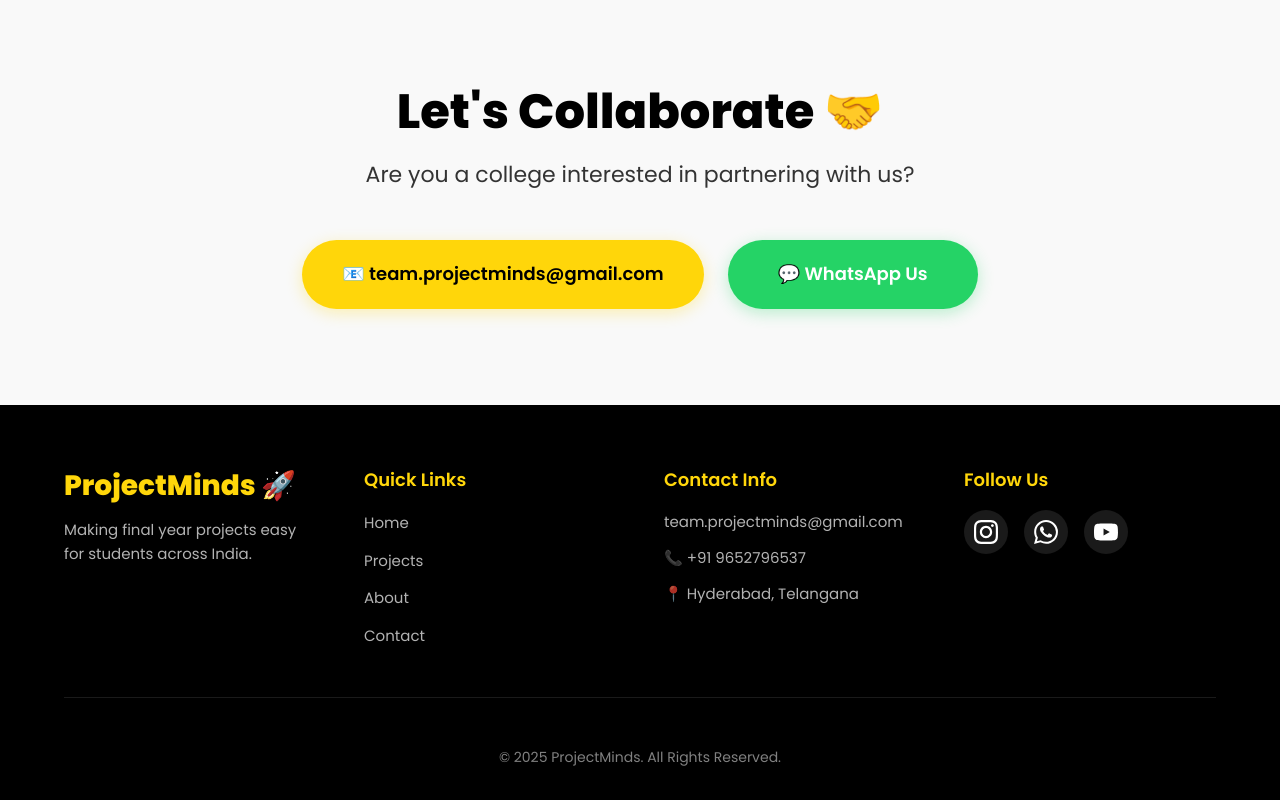
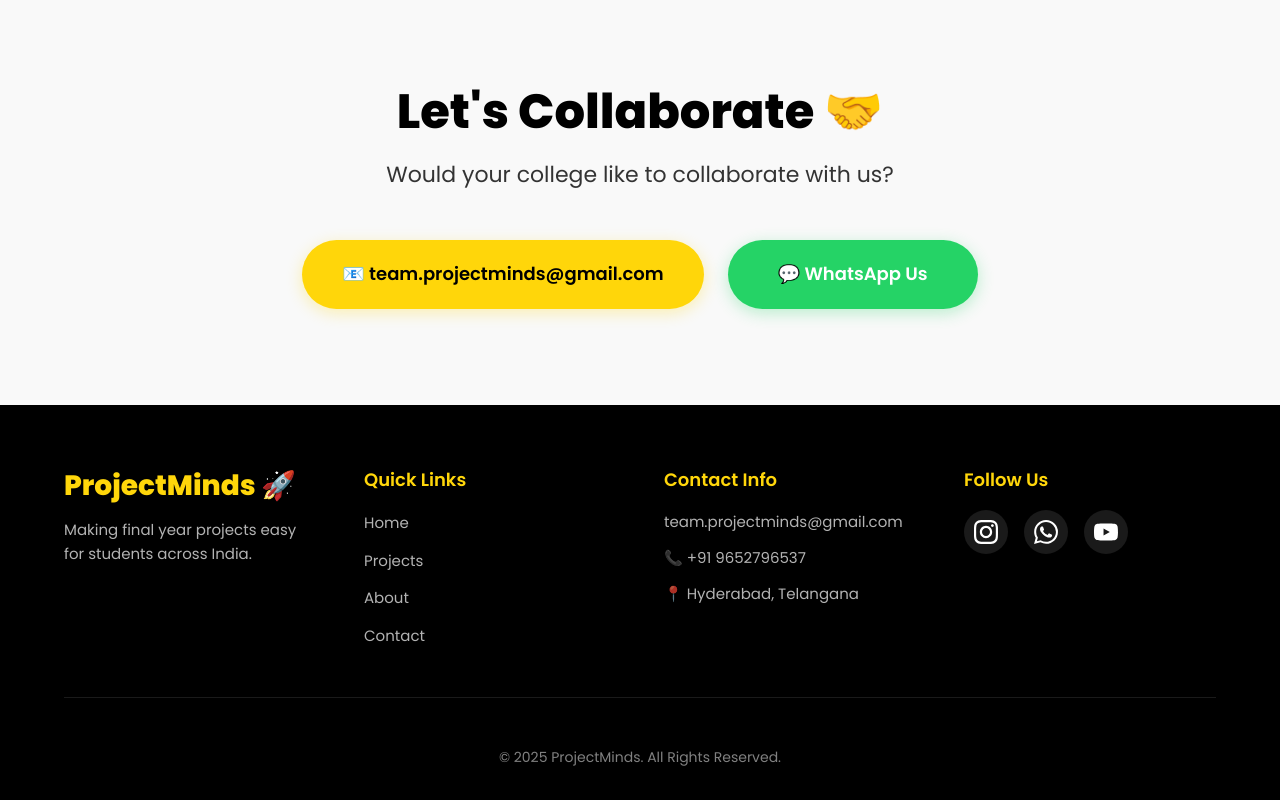
Before and after one commit to buildwithtattva-lab/tattva-website, a React (Vite) app: page /about in a window 1280 px wide. Shown: the part 2988-3788 px from the top of the page. Built offline with nearby package versions, Linux system fonts and the light colour scheme.

Commit message:
Update AboutPage.jsx

```diff
--- a/src/pages/AboutPage.jsx
+++ b/src/pages/AboutPage.jsx
@@ -132,7 +132,7 @@ const AboutPage = () => {
           <div className={styles.ctaContent}>
             <h2 className={styles.ctaTitle}>Let's Collaborate 🤝</h2>
             <p className={styles.ctaText}>
-              Are you a college interested in partnering with us?
+              Would your college like to collaborate with us?
             </p>
             <div className={styles.ctaButtons}>
               <a
```
